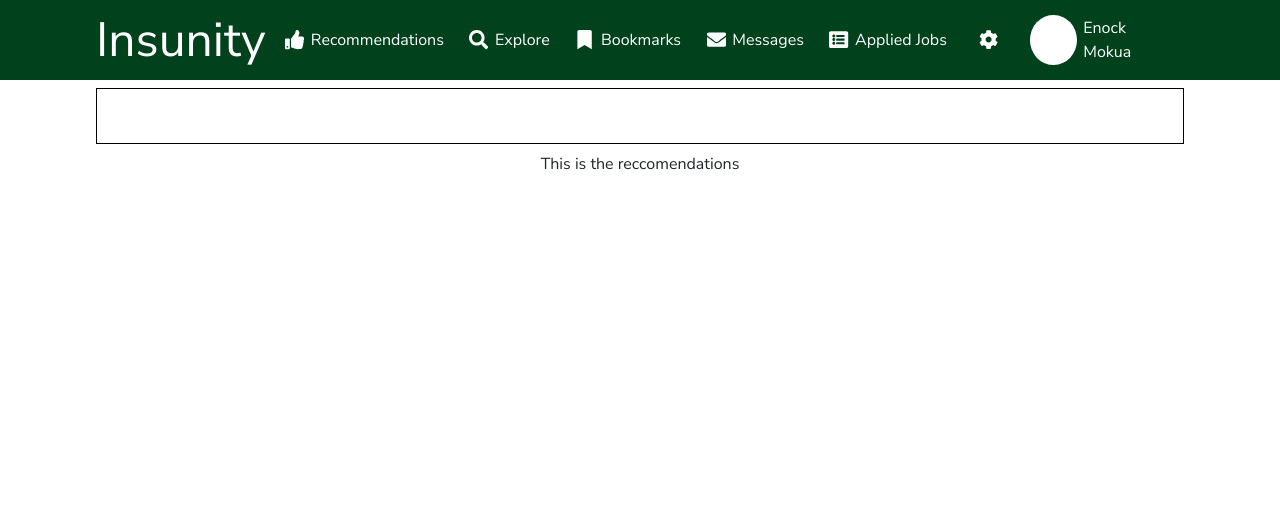
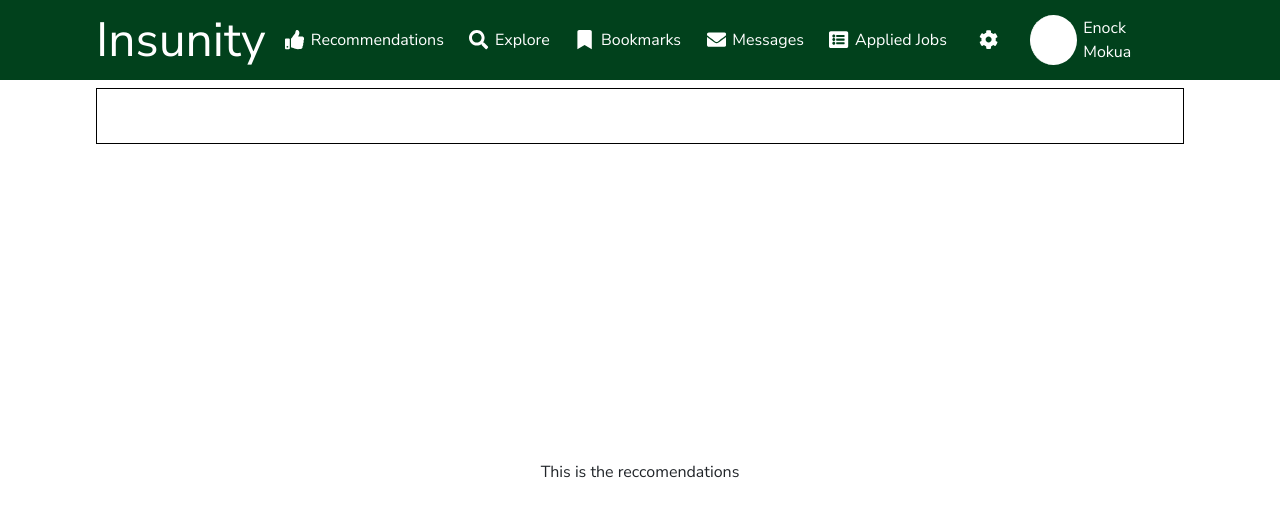
Before and after one commit to MokuaEnock/mboka, a React (Vite) app: page /seeker/reccs in a window 1280 px wide. Shown: the top 516 px of the page. Built offline with nearby package versions, Linux system fonts and the light colour scheme; a small style sheet from the web is missing.

Commit message:
create the home page for seeker

```diff
--- a/src/Pages/seeker/home/home.css
+++ b/src/Pages/seeker/home/home.css
@@ -0,0 +1,34 @@
+.seeker {
+  width: 100%;
+  height: max-content;
+  display: flex;
+  flex-direction: column;
+  align-items: center;
+  justify-content: center;
+  margin: 0;
+  padding: 0;
+}
+
+.seeker * {
+  margin: 0;
+  padding: 0;
+}
+
+.seeker-home {
+  height: 80vh;
+  width: 85%;
+  border: thin solid black;
+  display: flex;
+  flex-direction: row;
+  align-items: center;
+  justify-content: space-between;
+}
+
+.seeker-home > * {
+  height: 100%;
+  border: thin solid black;
+}
+
+.seeker-home > div {
+    width: 20%;
+}
--- a/src/Pages/seeker/home/home.jsx
+++ b/src/Pages/seeker/home/home.jsx
@@ -4,7 +4,13 @@ import "./home.css";
 
 export default function SeekerHome() {
   function Home() {
-    return <main className="seeker"></main>;
+    return (
+      <main className="seeker">
+        <section className="seeker-home">
+          <div></div>
+        </section>
+      </main>
+    );
   }
 
   return (
```
